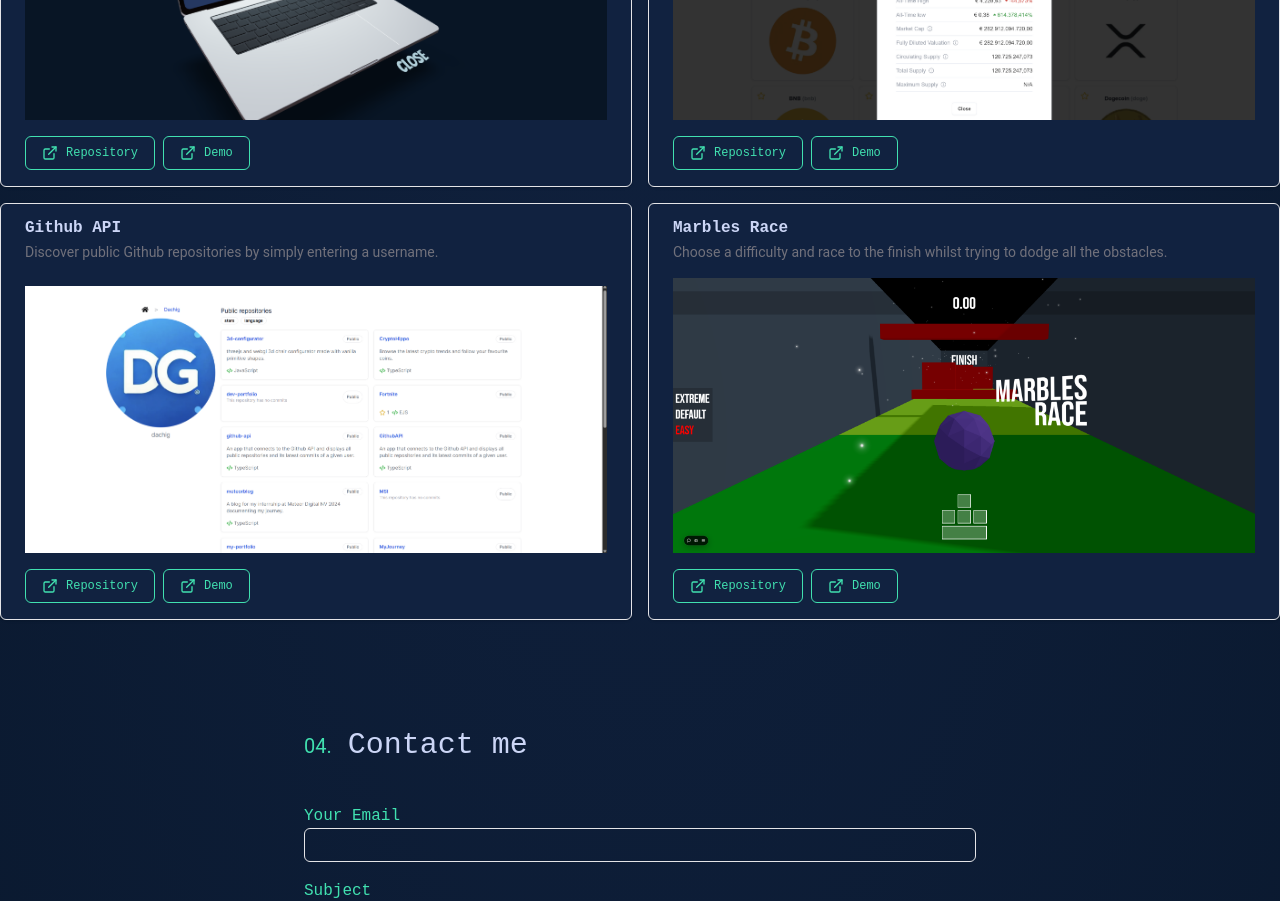
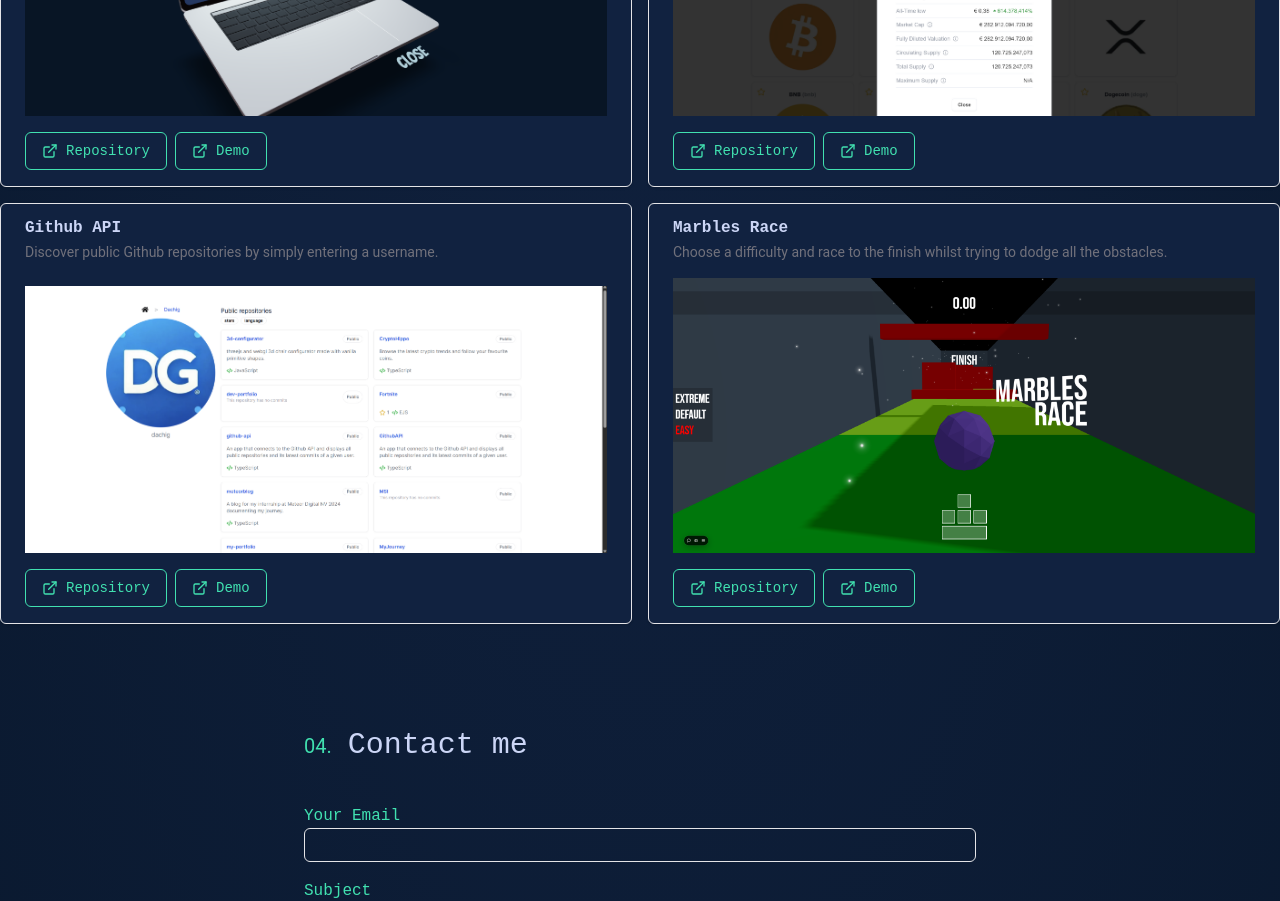
Before and after one commit to dachig/dachig, a Next.js app: page / in a window 1280 px wide. Shown: the part 2640-3541 px from the top of the page. Built offline with nearby package versions, Linux system fonts and the light colour scheme.

Commit message:
fix: work button text size

```diff
--- a/src/components/work.tsx
+++ b/src/components/work.tsx
@@ -85,7 +85,7 @@ export default function Work() {
               <CardFooter className="flex gap-2">
                 {work.repo && (
                   <a href={work.repo} target="_blank">
-                    <Button className="text-xs active:scale-[.97] flex gap-2 items-center">
+                    <Button className="text-sm active:scale-[.97] flex gap-2 items-center">
                       <ExternalLink size={16} />
                       Repository
                     </Button>
@@ -93,7 +93,7 @@ export default function Work() {
                 )}
                 {work.demo && (
                   <a href={work.demo} target="_blank">
-                    <Button className="text-xs active:scale-[.97] flex gap-2 items-center">
+                    <Button className="text-sm active:scale-[.97] flex gap-2 items-center">
                       <ExternalLink size={16} />
                       Demo
                     </Button>
```
